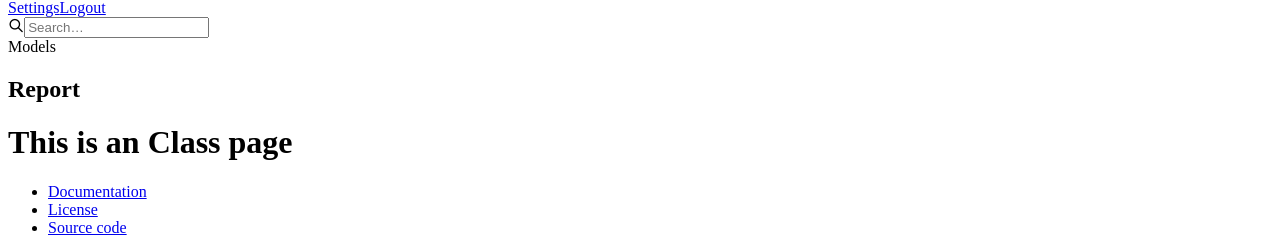
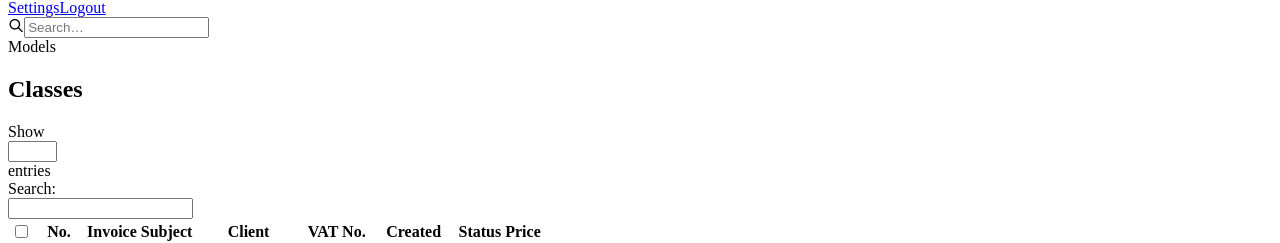
Before and after one commit to rasyidf/sipta-v, a Vue app: page /classes in a window 1280 px wide. Shown: the part 565-808 px from the top of the page. Built offline with nearby package versions, Linux system fonts and the light colour scheme.

Commit message:
UpdateTable

```diff
--- a/src/components/Table.vue
+++ b/src/components/Table.vue
@@ -1,7 +1,7 @@
 <template>
   <div class="card">
     <div class="card-header">
-      <h3 class="card-title">Invoices</h3>
+      <h3 class="card-title">{{title}}</h3>
     </div>
     <div class="card-body border-bottom py-3">
       <div class="d-flex">
@@ -9,9 +9,9 @@
           Show
           <div class="mx-2 d-inline-block">
             <input
+              :value="maxItem"
               type="text"
               class="form-control form-control-sm"
-              value="8"
               size="3"
               aria-label="Invoices count"
             />
@@ -98,7 +98,7 @@
     </div>
     <div class="card-footer d-flex align-items-center">
       <p class="m-0 text-muted">
-        Showing <span>1</span> to <span>8</span> of <span>16</span> entries
+        Showing <span>{{pageStart}}</span> to <span>{{pageEnd}}</span> of <span>{{MaxItem}}</span> entries
       </p>
       <ul class="pagination m-0 ms-auto">
         <li class="page-item disabled">
@@ -152,7 +152,15 @@
 </template>
 
 <script>
-export default {};
+export default {
+  name: 'Table',
+  props: {
+    title: String,
+    maxItems: Number,
+
+  }
+
+};
 </script>
 
 <style>
--- a/src/views/Data/Classes.vue
+++ b/src/views/Data/Classes.vue
@@ -1,12 +1,13 @@
 <template>
   <div class="container-xl">
-    <PageHeader title="Report" subtitle="Models"/>
-    <h1>This is an Class page</h1>
+    <PageHeader title="Classes" subtitle="Models"/>
+    <Table />
   </div>
 </template>
 <script>
 import PageHeader from "@/components/PageHeader.vue";
+import Table from "@/components/Table.vue";
 export default {
-  components: { PageHeader },
+  components: { PageHeader,Table },
 };
 </script>
--- a/src/views/Home.vue
+++ b/src/views/Home.vue
@@ -2,7 +2,6 @@
   <div class="container-xl">
     <PageHeader title="Dashboard" subtitle="home"/>
     <div class="row row-deck row-cards">
-
         <div class="col-md-8">
           <div class="card" style="height: calc(24rem + 10px)">
             <div class="card-body card-body-scrollable card-body-scrollable-shadow">
```
